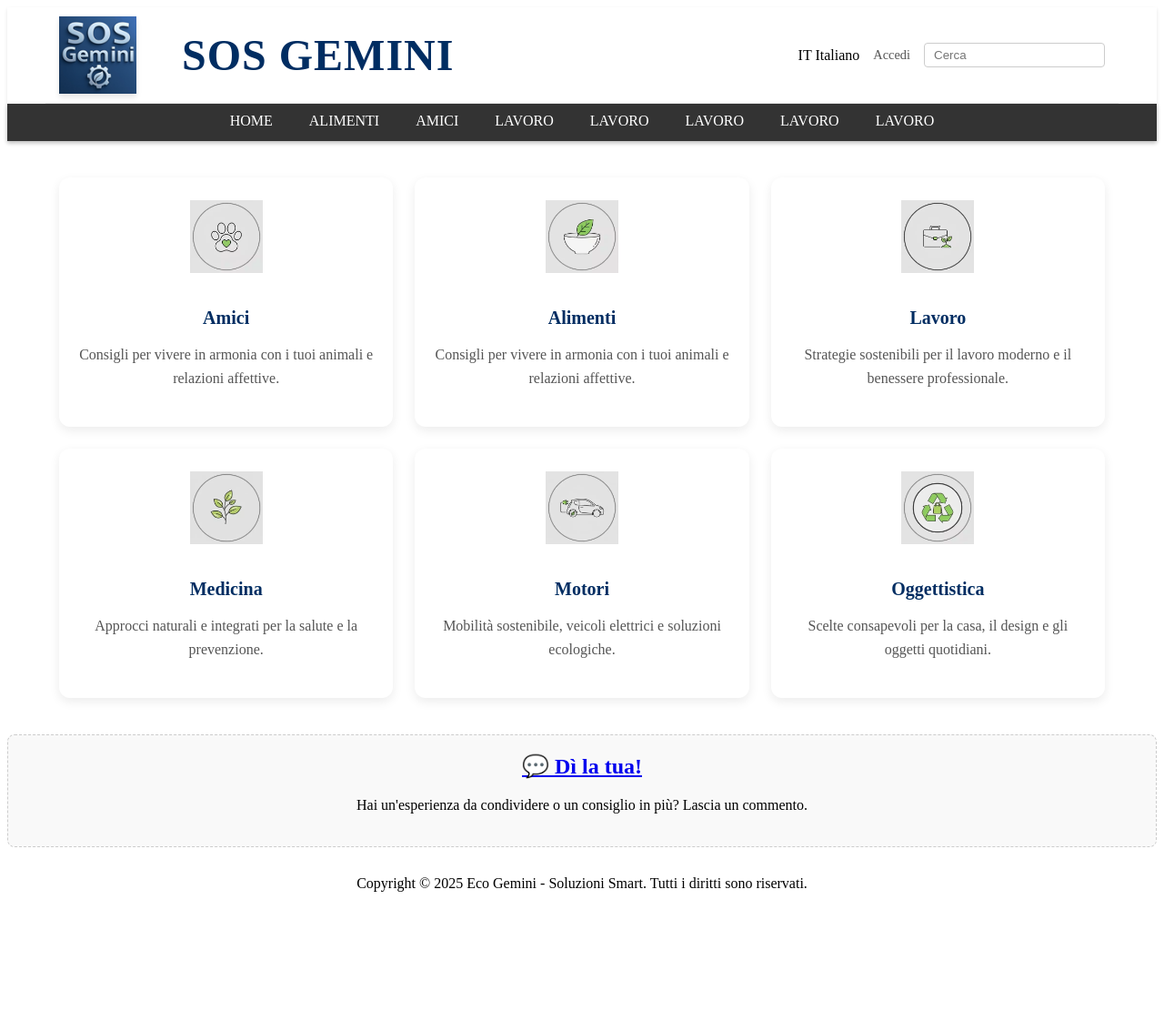
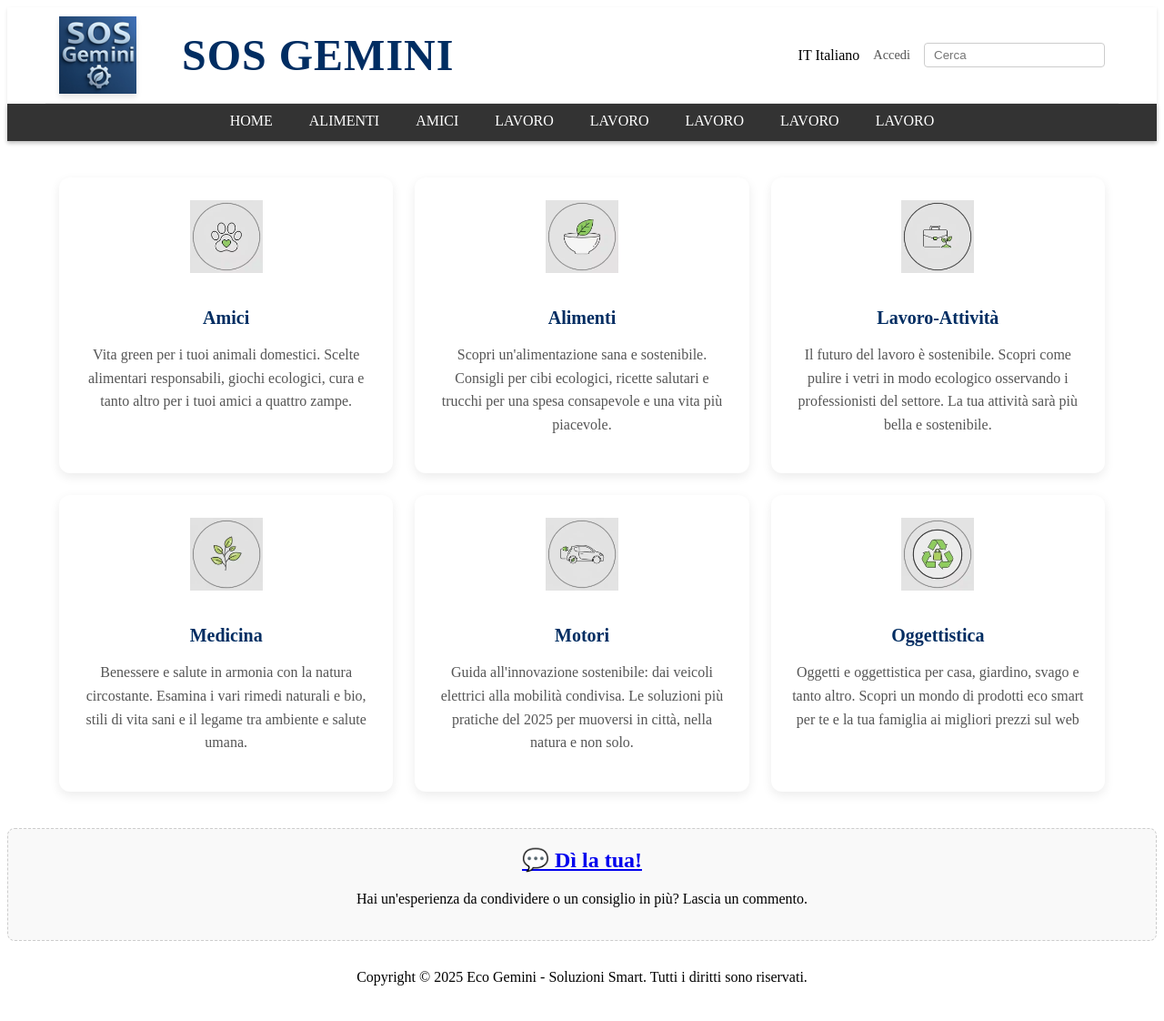
Before and after one commit to sosgemini/sosgemini.github.io, a Jekyll site: the page built from index.html, in a window 1280 px wide. Shown: the whole page at 91% size. Built offline with Jekyll 4.4.1, drawn with Linux system fonts in a browser that asks for light colours; before the commit the page ends 1019 px from its top, so only the background shows below that.

Commit message:
Update squares.html

```diff
--- a/_includes/squares.html
+++ b/_includes/squares.html
@@ -2,37 +2,38 @@
 <a class="content-square" href="index-amici.html">
   <img src="immagini/ICO-amici.webp" alt="Icona amici">
   <p><strong>Amici</strong></p>
-  <p class="description">Consigli per vivere in armonia con i tuoi animali e relazioni affettive.</p>
+  <p class="description">Vita green per i tuoi animali domestici. Scelte alimentari responsabili, giochi ecologici, cura e tanto altro per i tuoi amici a quattro zampe.</p>
 </a>
 
   <a class="content-square" href="index-alimenti.html">
-  <img src="immagini/ICO-alimentazione.webp" alt="Icona amici">
+  <img src="immagini/ICO-alimentazione.webp" alt="Icona alimentazione">
   <p><strong>Alimenti</strong></p>
-  <p class="description">Consigli per vivere in armonia con i tuoi animali e relazioni affettive.</p>
-</a>
+  <p class="description"> Scopri un'alimentazione sana e sostenibile. Consigli per cibi ecologici, ricette salutari e trucchi per una spesa consapevole e una vita più piacevole.</p>
+  </a>
 
 <a class="content-square" href="index-lavoro.html">
   <img src="immagini/ICO-lavoro.webp" alt="Icona lavoro">
-  <p><strong>Lavoro</strong></p>
-  <p class="description">Strategie sostenibili per il lavoro moderno e il benessere professionale.</p>
+  <p><strong>Lavoro-Attività</strong></p>
+  <p class="description">Il futuro del lavoro è sostenibile. Scopri come pulire i vetri in modo ecologico osservando i professionisti del settore. La tua attività sarà più bella e sostenibile.</p>
 </a>
 
 <a class="content-square" href="index-medicina.html">
   <img src="immagini/ICO-medicina.webp" alt="Icona medicina">
   <p><strong>Medicina</strong></p>
-  <p class="description">Approcci naturali e integrati per la salute e la prevenzione.</p>
+  <p class="description">Benessere e salute in armonia con la natura circostante. Esamina i vari rimedi naturali e bio, stili di vita sani e il legame tra ambiente e salute umana.</p>
 </a>
 
 <a class="content-square" href="index-motori.html">
   <img src="immagini/ICO-motori.webp" alt="Icona motori">
   <p><strong>Motori</strong></p>
-  <p class="description">Mobilità sostenibile, veicoli elettrici e soluzioni ecologiche.</p>
+  <p class="description">Guida all'innovazione sostenibile: dai veicoli elettrici alla mobilità condivisa. Le soluzioni più pratiche del 2025 per muoversi in città, nella natura e non solo.</p>
 </a>
 
 <a class="content-square" href="index-Tecno-Oggetti.html">
   <img src="immagini/ICO-oggettistica.webp" alt="Icona oggettistica">
   <p><strong>Oggettistica</strong></p>
-  <p class="description">Scelte consapevoli per la casa, il design e gli oggetti quotidiani.</p>
+  <p class="description">Oggetti e oggettistica per casa, giardino, svago e tanto altro. Scopri un mondo di prodotti eco smart per te e la tua famiglia ai migliori prezzi sul web</p>
 </a>
 
+
 </section>
```
